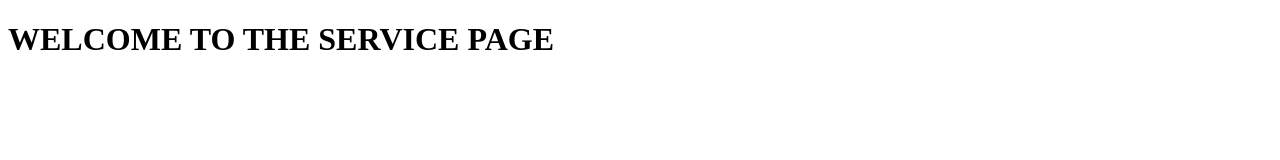
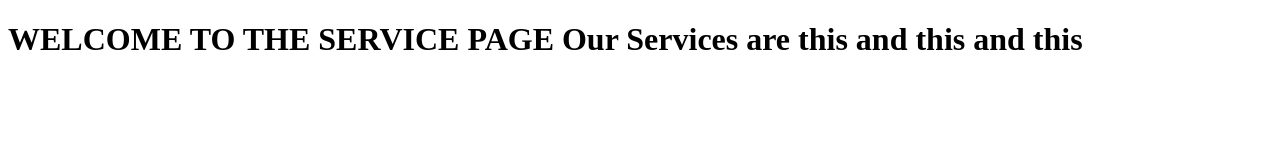
Before and after one commit to Gihozo23/Gym-Git-Exercise-Solutions, a plain HTML site: page services.html in a window 1280 px wide. Drawn offline with Linux system fonts and the light colour scheme.

Commit message:
changes on the services page

```diff
--- a/services.html
+++ b/services.html
@@ -9,6 +9,7 @@
     <div>
         <h1>
             WELCOME TO THE SERVICE PAGE
+            Our Services are this and this and this
         </h1>
     </div>
 </body>
```
